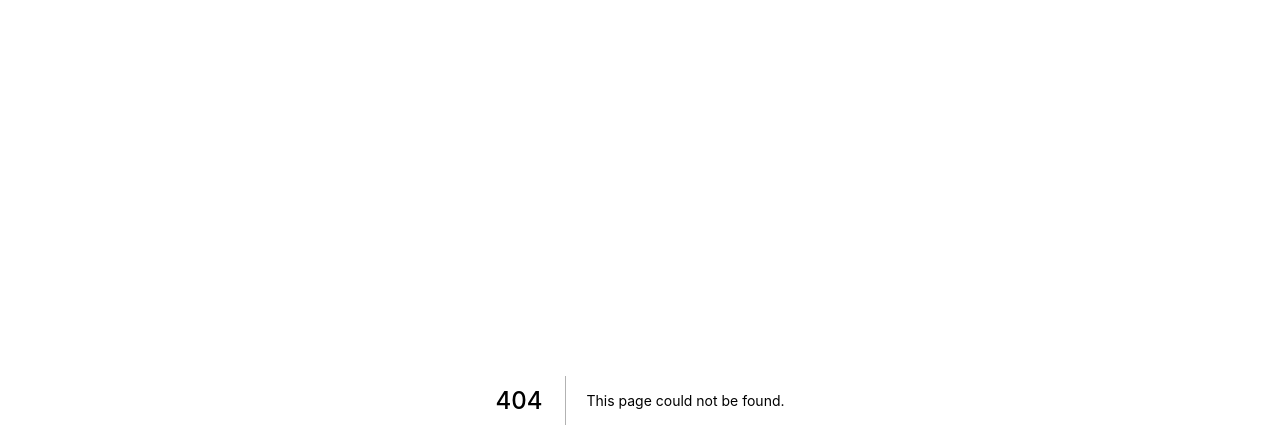
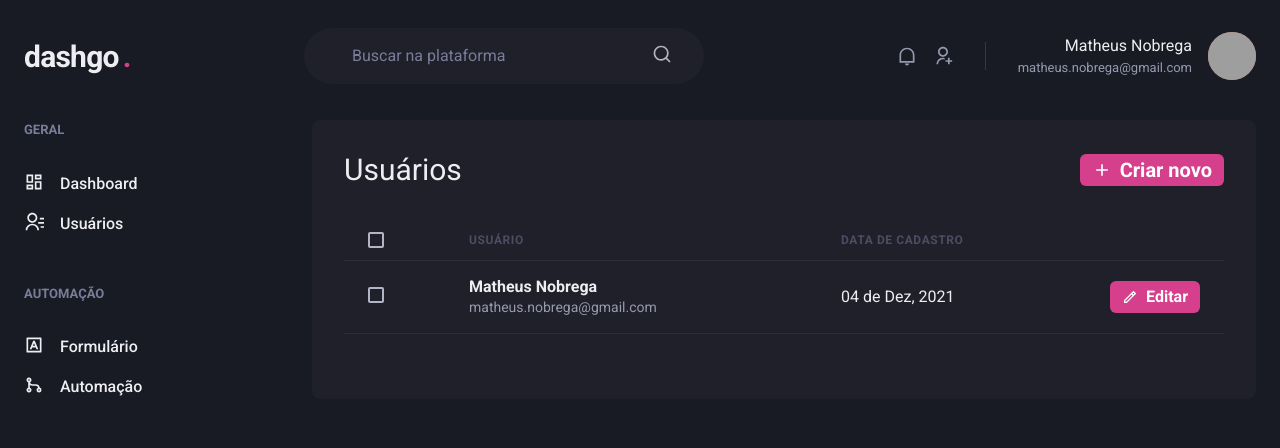
Before and after one commit to ma-nobrega/dash-go, a Next.js app: page /users in a window 1280 px wide. Before the commit this address had no page. Shown: the top 448 px of the page. Built offline with nearby package versions, Linux system fonts and the light colour scheme; grey boxes are pictures that could not be loaded.

Commit message:
Add Users page

```diff
--- /dev/null
+++ b/src/pages/users/index.tsx
@@ -0,0 +1,70 @@
+import * as C from '@chakra-ui/react';
+import { RiAddLine, RiPencilLine } from 'react-icons/ri';
+import Header from '../../components/Header';
+import Sidebar from '../../components/Sidebar';
+
+export default function UserList(): React.ReactElement {
+  return (
+    <C.Box>
+      <Header />
+      <C.Flex w="100%" my="6" maxWidth={1480} mx="auto" px="6">
+        <Sidebar />
+        <C.Box flex="1" borderRadius={8} bg="gray.800" p="8">
+          <C.Flex mb="8" justify="space-between" align="center">
+            <C.Heading size="lg" fontWeight="normal">
+              Usuários
+            </C.Heading>
+            <C.Button
+              as="a"
+              size="sm"
+              colorScheme="pink"
+              leftIcon={<C.Icon as={RiAddLine} />}
+              fontSize="20"
+            >
+              Criar novo
+            </C.Button>
+          </C.Flex>
+          <C.Table colorScheme="whiteAlpha">
+            <C.Thead>
+              <C.Tr>
+                <C.Th px="6" color="gray.300" widht="8">
+                  <C.Checkbox colorScheme="pink" />
+                </C.Th>
+                <C.Th>Usuário</C.Th>
+                <C.Th>Data de cadastro</C.Th>
+                <C.Th width="8" />
+              </C.Tr>
+            </C.Thead>
+            <C.Tbody>
+              <C.Tr>
+                <C.Td px="6">
+                  <C.Checkbox colorScheme="pink" />
+                </C.Td>
+                <C.Td>
+                  <C.Box>
+                    <C.Text fontWeight="bold">Matheus Nobrega</C.Text>
+                    <C.Text fontSize="sm" color="gray.300">
+                      matheus.nobrega@gmail.com
+                    </C.Text>
+                  </C.Box>
+                </C.Td>
+                <C.Td>04 de Dez, 2021</C.Td>
+                <C.Td>
+                  <C.Button
+                    as="a"
+                    size="sm"
+                    colorScheme="pink"
+                    leftIcon={<C.Icon as={RiPencilLine} />}
+                    fontSize="16"
+                  >
+                    Editar
+                  </C.Button>
+                </C.Td>
+              </C.Tr>
+            </C.Tbody>
+          </C.Table>
+        </C.Box>
+      </C.Flex>
+    </C.Box>
+  );
+}
```
